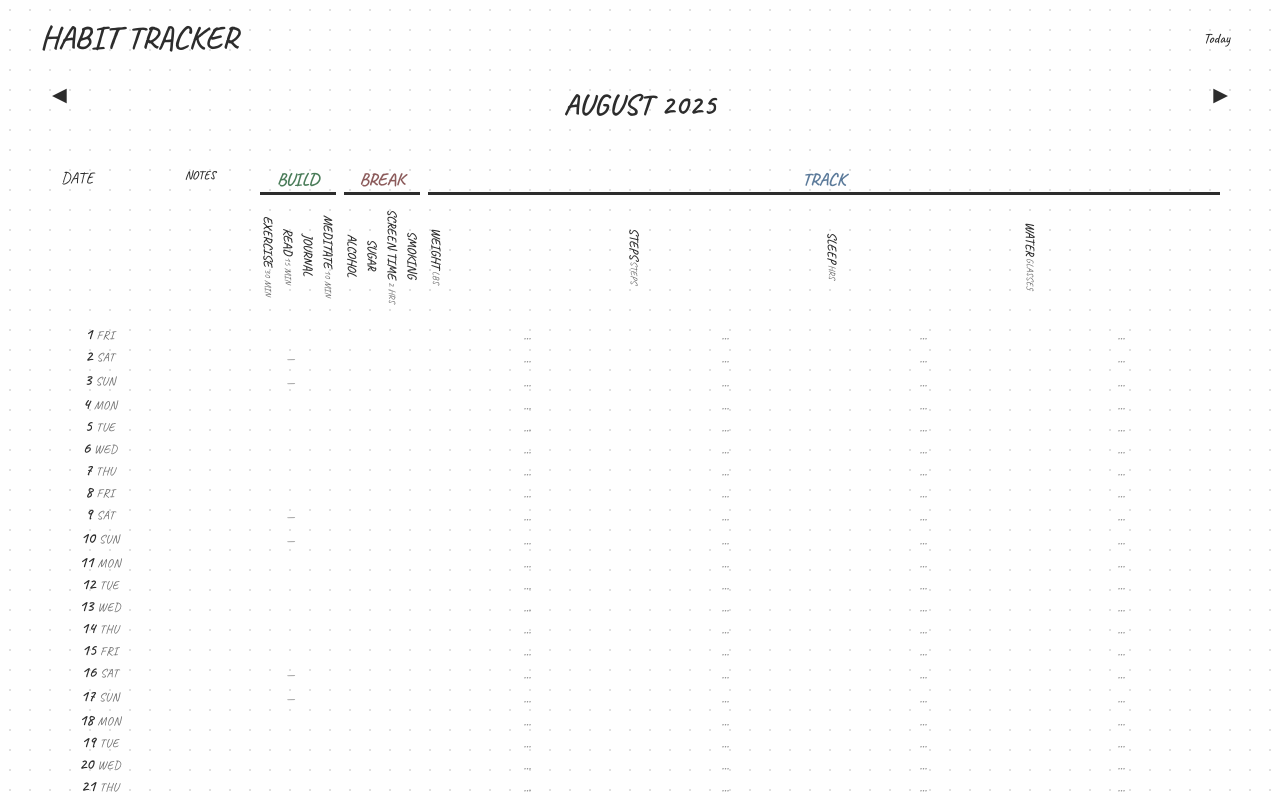
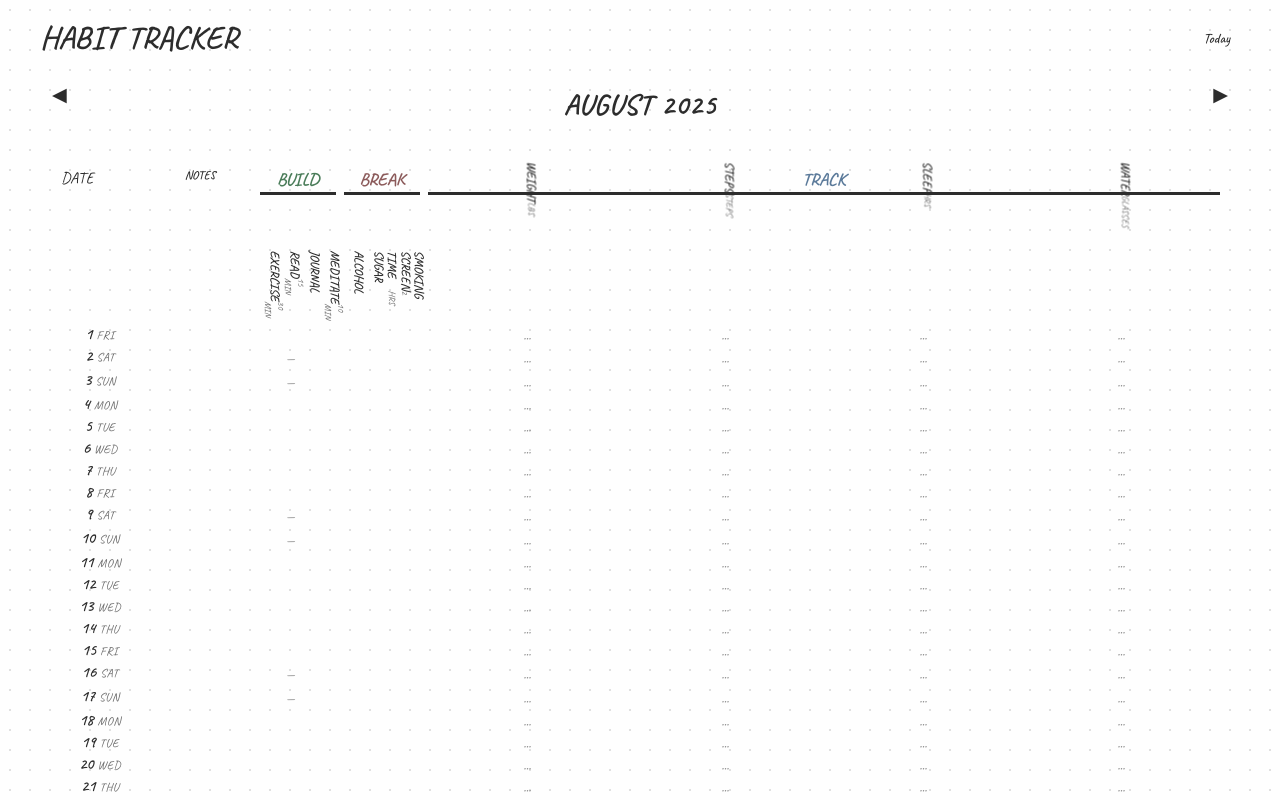
Before and after one commit to thanson00/HabitTracker, a React (Vite) app: page / in a window 1280 px wide. Shown: the top 800 px of the page. Built offline with nearby package versions, Linux system fonts and the light colour scheme.

Commit message:
fix: align text center vertically and left horizontally, then rotate 90 degrees

```diff
--- a/src/index.css
+++ b/src/index.css
@@ -237,14 +237,12 @@
 
 /* Remove borders from habit headers */
 .habit-head {
-  text-align: center;
+  text-align: left;
   padding: 1px;
-  writing-mode: vertical-rl;
-  text-orientation: mixed;
   height: 120px;
   display: flex;
-  align-items: flex-end;
-  justify-content: center;
+  align-items: center;
+  justify-content: flex-start;
   padding: 1px 1px 8px 1px;
   border: none;
   border-bottom: none;
@@ -252,6 +250,7 @@
   border-left: none;
   border-right: none;
   position: relative;
+  transform: rotate(90deg);
 }
 
 /* Habit headers */
```
